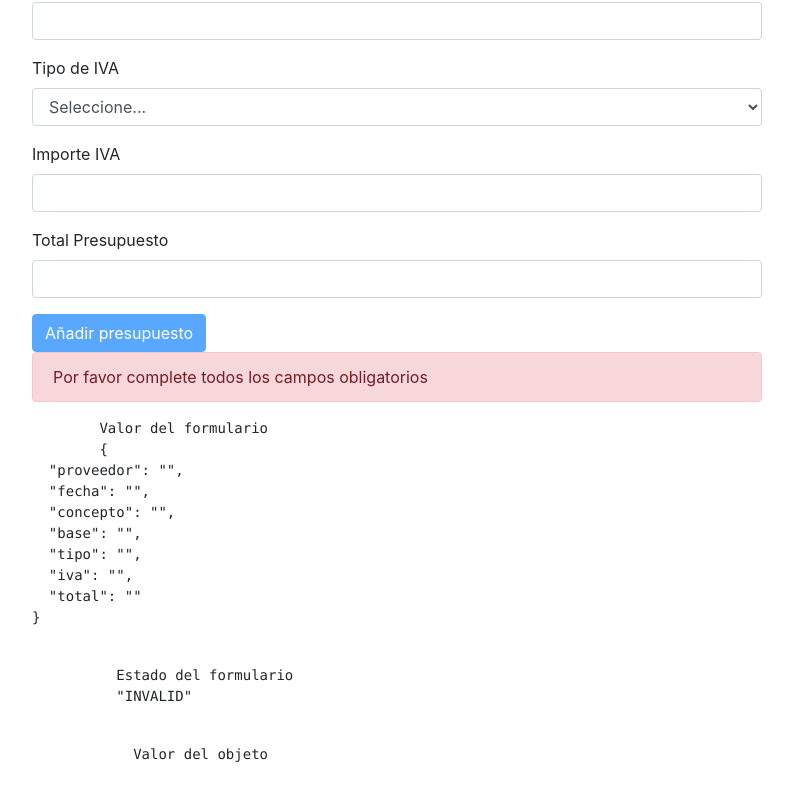
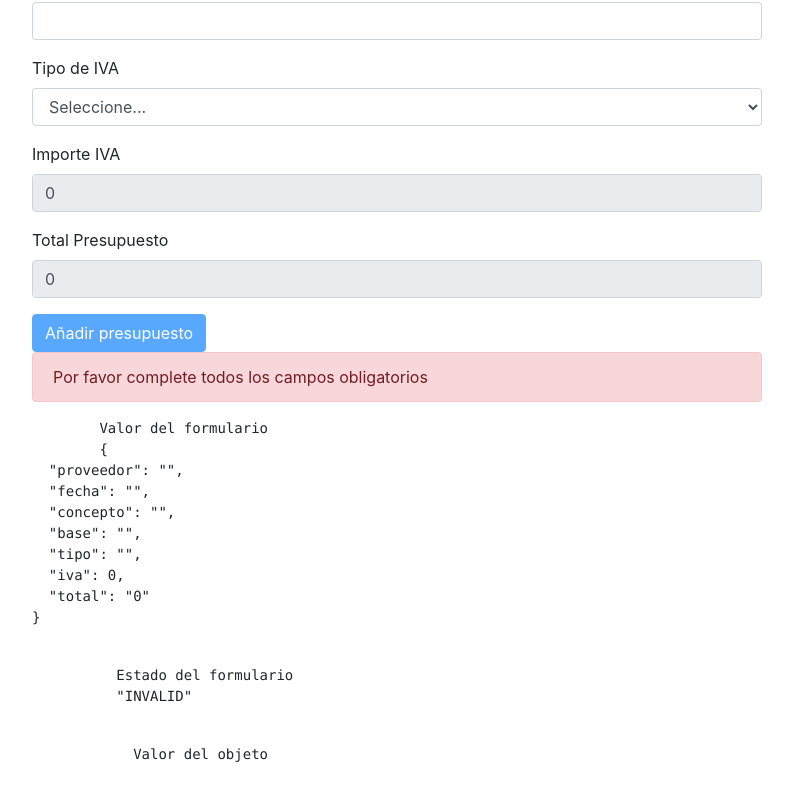
Before and after one commit to saul9402/appCompras, an Angular app: page /addpres in a window 1280 px wide. Shown: the part 430-1230 px from the top of the page, without its empty margins (243-1036 px from the left). Built offline with nearby package versions, Linux system fonts and the light colour scheme.

Commit message:
Sumas automaticas
Se utilizan más componentes de angular para que se calcule el totalcon base en el iva y la base y el usuario no tenga que hacerlo manualmente

```diff
--- a/src/app/presupuestos/addpres/addpres.component.html
+++ b/src/app/presupuestos/addpres/addpres.component.html
@@ -51,13 +51,17 @@
                 <label for="iva">Importe IVA</label>
                 <input type="number"
                     class="form-control" id="iva"
-                    formControlName="iva">
+                    formControlName="iva"
+                    [(ngModel)]="presupuestoForm.value.iva"
+                    disabled>
               </div>
             <div class="form-group">
                 <label for="total">Total Presupuesto</label>
                 <input type="number"
                     class="form-control" id="total"
-                    formControlName="total">
+                    formControlName="total"
+                    [(ngModel)]="presupuestoForm.value.total"
+                    disabled>
               </div>
               <button type="submit"
                 class="btn btn-primary"
--- a/src/app/presupuestos/addpres/addpres.component.ts
+++ b/src/app/presupuestos/addpres/addpres.component.ts
@@ -10,6 +10,10 @@ export class AddpresComponent implements OnInit {
 
   presupuestoForm: FormGroup;
   presupuesto: any;
+  base: any;
+  tipo: any;
+  iva: any = 0;
+  total: any = 0;
 
 
   constructor(private pf: FormBuilder) { }
@@ -21,9 +25,19 @@ export class AddpresComponent implements OnInit {
       concepto: ['', [Validators.required, Validators.minLength(10)]],
       base: ['', Validators.required],
       tipo: ['', Validators.required],
-      iva: ['', Validators.required],
-      total: ['', Validators.required]
+      iva: this.iva,
+      total: this.total
     });
+    this.onChange();
+  }
+
+  onChange(): void{
+    this.presupuestoForm.valueChanges.subscribe(valor => {
+      this.base = valor.base;
+      this.tipo = valor.tipo;
+      this.presupuestoForm.value.iva = this.base * this.tipo;
+      this.presupuestoForm.value.total = this.base + (this.base*this.tipo);
+    })
   }
 
   onSubmit(){
```
